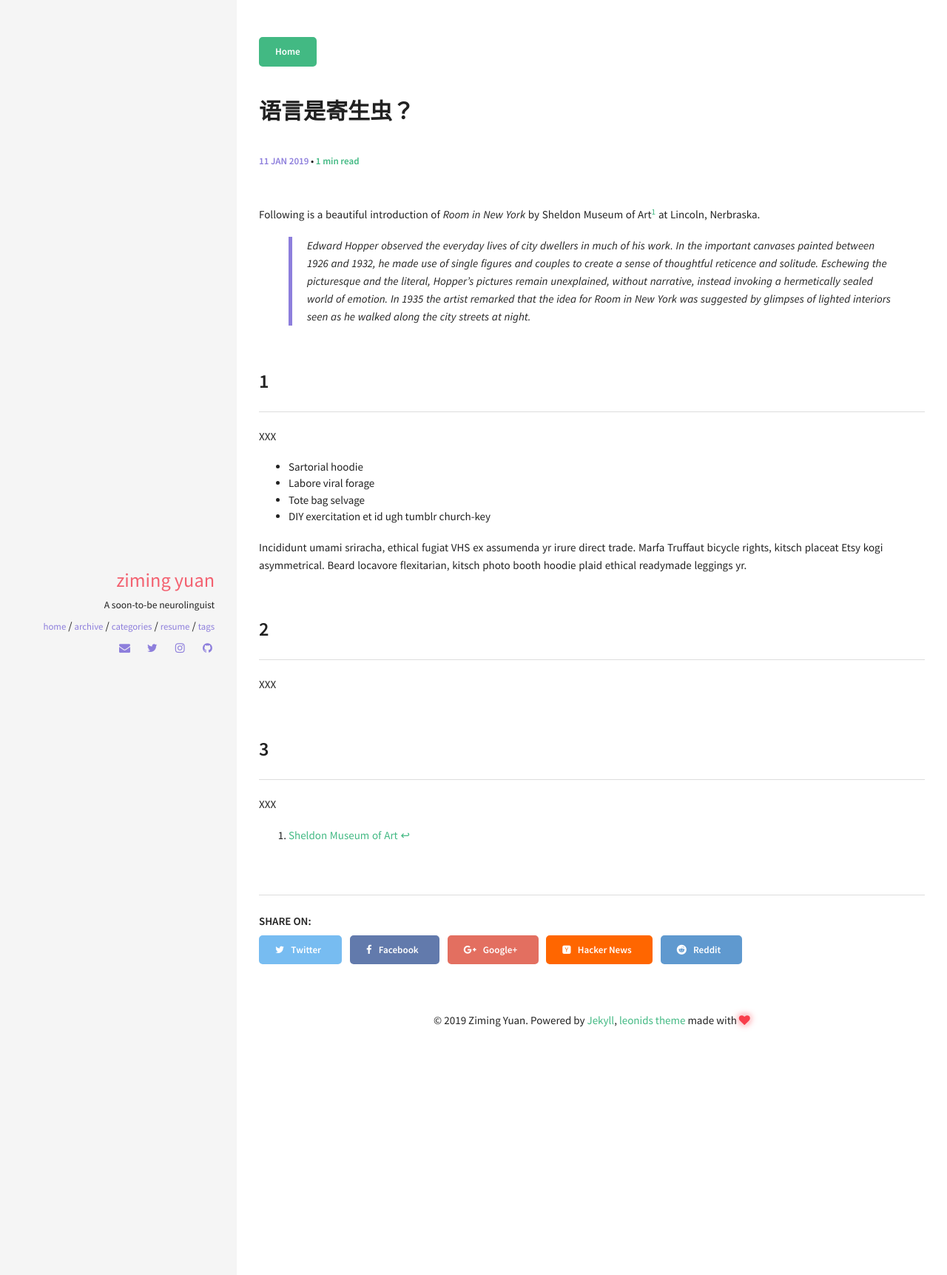
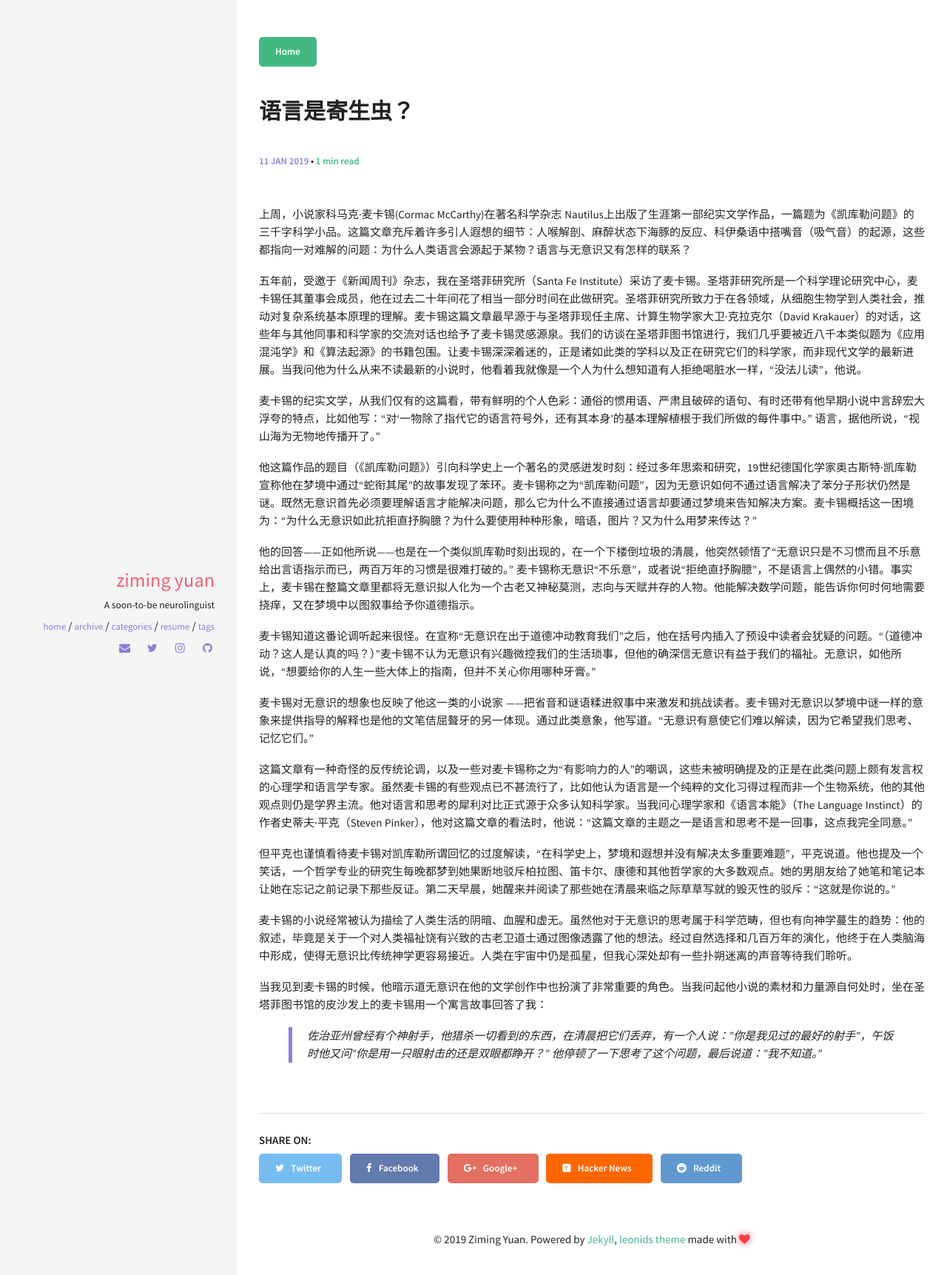
Before and after one commit to zimine/zimine.github.io, a Jekyll site: the page built from _posts/2019-01-11-Translation-Kaikule.md, in a window 1280 px wide. Shown: the top 1723 px of the page at 74% size. Built offline with Jekyll 4.4.1, drawn with Linux system fonts in a browser that asks for light colours.

Commit message:
Update 2019-01-11-Translation-Kaikule.md

```diff
--- a/_posts/2019-01-11-Translation-Kaikule.md
+++ b/_posts/2019-01-11-Translation-Kaikule.md
@@ -2,32 +2,30 @@
 layout: post
 title: "语言是寄生虫？"
 date:   2019-01-11 15:07:19
-excerpt: "It is the Chinese translation of **Cormac McCarthy Explains the Unconscious**"
+excerpt: "It is the Chinese translation of the New Yorker article: Cormac McCarthy Explains the Unconscious"
 categories: [translation]
 comments: true
 ---
+上周，小说家科马克·麦卡锡(Cormac McCarthy)在著名科学杂志 Nautilus上出版了生涯第一部纪实文学作品，一篇题为《凯库勒问题》的三千字科学小品。这篇文章充斥着许多引人遐想的细节：人喉解剖、麻醉状态下海豚的反应、科伊桑语中搭嘴音（吸气音）的起源，这些都指向一对难解的问题：为什么人类语言会源起于某物？语言与无意识又有怎样的联系？
 
-Following is a beautiful introduction of *Room in New York* by Sheldon Museum of Art[^1] at Lincoln, Nerbraska.
+五年前，受邀于《新闻周刊》杂志，我在圣塔菲研究所（Santa Fe Institute）采访了麦卡锡。圣塔菲研究所是一个科学理论研究中心，麦卡锡任其董事会成员，他在过去二十年间花了相当一部分时间在此做研究。圣塔菲研究所致力于在各领域，从细胞生物学到人类社会，推动对复杂系统基本原理的理解。麦卡锡这篇文章最早源于与圣塔菲现任主席、计算生物学家大卫·克拉克尔（David Krakauer）的对话，这些年与其他同事和科学家的交流对话也给予了麦卡锡灵感源泉。我们的访谈在圣塔菲图书馆进行，我们几乎要被近八千本类似题为《应用混沌学》和《算法起源》的书籍包围。让麦卡锡深深着迷的，正是诸如此类的学科以及正在研究它们的科学家，而非现代文学的最新进展。当我问他为什么从来不读最新的小说时，他看着我就像是一个人为什么想知道有人拒绝喝脏水一样，“没法儿读”，他说。
 
-> Edward Hopper observed the everyday lives of city dwellers in much of his work. In the important canvases painted between 1926 and 1932, he made use of single figures and couples to create a sense of thoughtful reticence and solitude. Eschewing the picturesque and the literal, Hopper’s pictures remain unexplained, without narrative, instead invoking a hermetically sealed world of emotion. In 1935 the artist remarked that the idea for Room in New York was suggested by glimpses of lighted interiors seen as he walked along the city streets at night.
+麦卡锡的纪实文学，从我们仅有的这篇看，带有鲜明的个人色彩：通俗的惯用语、严肃且破碎的语句、有时还带有他早期小说中言辞宏大浮夸的特点，比如他写：“对‘一物除了指代它的语言符号外，还有其本身’的基本理解植根于我们所做的每件事中。” 语言，据他所说，“视山海为无物地传播开了。”
 
-## 1
+他这篇作品的题目（《凯库勒问题》）引向科学史上一个著名的灵感迸发时刻：经过多年思索和研究，19世纪德国化学家奥古斯特·凯库勒宣称他在梦境中通过“蛇衔其尾”的故事发现了苯环。麦卡锡称之为“凯库勒问题”，因为无意识如何不通过语言解决了苯分子形状仍然是谜。既然无意识首先必须要理解语言才能解决问题，那么它为什么不直接通过语言却要通过梦境来告知解决方案。麦卡锡概括这一困境为：“为什么无意识如此抗拒直抒胸臆？为什么要使用种种形象，暗语，图片？又为什么用梦来传达？”
 
-XXX
+他的回答——正如他所说——也是在一个类似凯库勒时刻出现的，在一个下楼倒垃圾的清晨，他突然顿悟了“无意识只是不习惯而且不乐意给出言语指示而已，两百万年的习惯是很难打破的。” 麦卡锡称无意识“不乐意”，或者说“拒绝直抒胸臆”，不是语言上偶然的小错。事实上，麦卡锡在整篇文章里都将无意识拟人化为一个古老又神秘莫测，志向与天赋并存的人物。他能解决数学问题，能告诉你何时何地需要挠痒，又在梦境中以图叙事给予你道德指示。
 
-* Sartorial hoodie
-* Labore viral forage
-* Tote bag selvage
-* DIY exercitation et id ugh tumblr church-key
+麦卡锡知道这番论调听起来很怪。在宣称“无意识在出于道德冲动教育我们”之后，他在括号内插入了预设中读者会犹疑的问题。“（道德冲动？这人是认真的吗？）”麦卡锡不认为无意识有兴趣微控我们的生活琐事，但他的确深信无意识有益于我们的福祉。无意识，如他所说，“想要给你的人生一些大体上的指南，但并不关心你用哪种牙膏。”
 
-Incididunt umami sriracha, ethical fugiat VHS ex assumenda yr irure direct trade. Marfa Truffaut bicycle rights, kitsch placeat Etsy kogi asymmetrical. Beard locavore flexitarian, kitsch photo booth hoodie plaid ethical readymade leggings yr.
+麦卡锡对无意识的想象也反映了他这一类的小说家 ——把省音和谜语糅进叙事中来激发和挑战读者。麦卡锡对无意识以梦境中谜一样的意象来提供指导的解释也是他的文笔佶屈聱牙的另一体现。通过此类意象，他写道。“无意识有意使它们难以解读，因为它希望我们思考、记忆它们。”
 
-## 2
+这篇文章有一种奇怪的反传统论调，以及一些对麦卡锡称之为“有影响力的人”的嘲讽，这些未被明确提及的正是在此类问题上颇有发言权的心理学和语言学专家。虽然麦卡锡的有些观点已不甚流行了，比如他认为语言是一个纯粹的文化习得过程而非一个生物系统，他的其他观点则仍是学界主流。他对语言和思考的犀利对比正式源于众多认知科学家。当我问心理学家和《语言本能》（The Language Instinct）的作者史蒂夫·平克（Steven Pinker），他对这篇文章的看法时，他说：“这篇文章的主题之一是语言和思考不是一回事，这点我完全同意。”
 
-XXX
+但平克也谨慎看待麦卡锡对凯库勒所谓回忆的过度解读，“在科学史上，梦境和遐想并没有解决太多重要难题”，平克说道。他也提及一个笑话，一个哲学专业的研究生每晚都梦到她果断地驳斥柏拉图、笛卡尔、康德和其他哲学家的大多数观点。她的男朋友给了她笔和笔记本让她在忘记之前记录下那些反证。第二天早晨，她醒来并阅读了那些她在清晨来临之际草草写就的毁灭性的驳斥：“这就是你说的。”
 
-## 3
+麦卡锡的小说经常被认为描绘了人类生活的阴暗、血腥和虚无。虽然他对于无意识的思考属于科学范畴，但也有向神学蔓生的趋势：他的叙述，毕竟是关于一个对人类福祉饶有兴致的古老卫道士通过图像透露了他的想法。经过自然选择和几百万年的演化，他终于在人类脑海中形成，使得无意识比传统神学更容易接近。人类在宇宙中仍是孤星，但我心深处却有一些扑朔迷离的声音等待我们聆听。
 
-XXX
+当我见到麦卡锡的时候，他暗示道无意识在他的文学创作中也扮演了非常重要的角色。当我问起他小说的素材和力量源自何处时，坐在圣塔菲图书馆的皮沙发上的麦卡锡用一个寓言故事回答了我：
 
-[^1]: [Sheldon Museum of Art](https://sheldonartmuseum.org/)
+> 佐治亚州曾经有个神射手，他猎杀一切看到的东西，在清晨把它们丢弃，有一个人说："你是我见过的最好的射手"，午饭时他又问"你是用一只眼射击的还是双眼都睁开？" 他停顿了一下思考了这个问题，最后说道："我不知道。"
```
